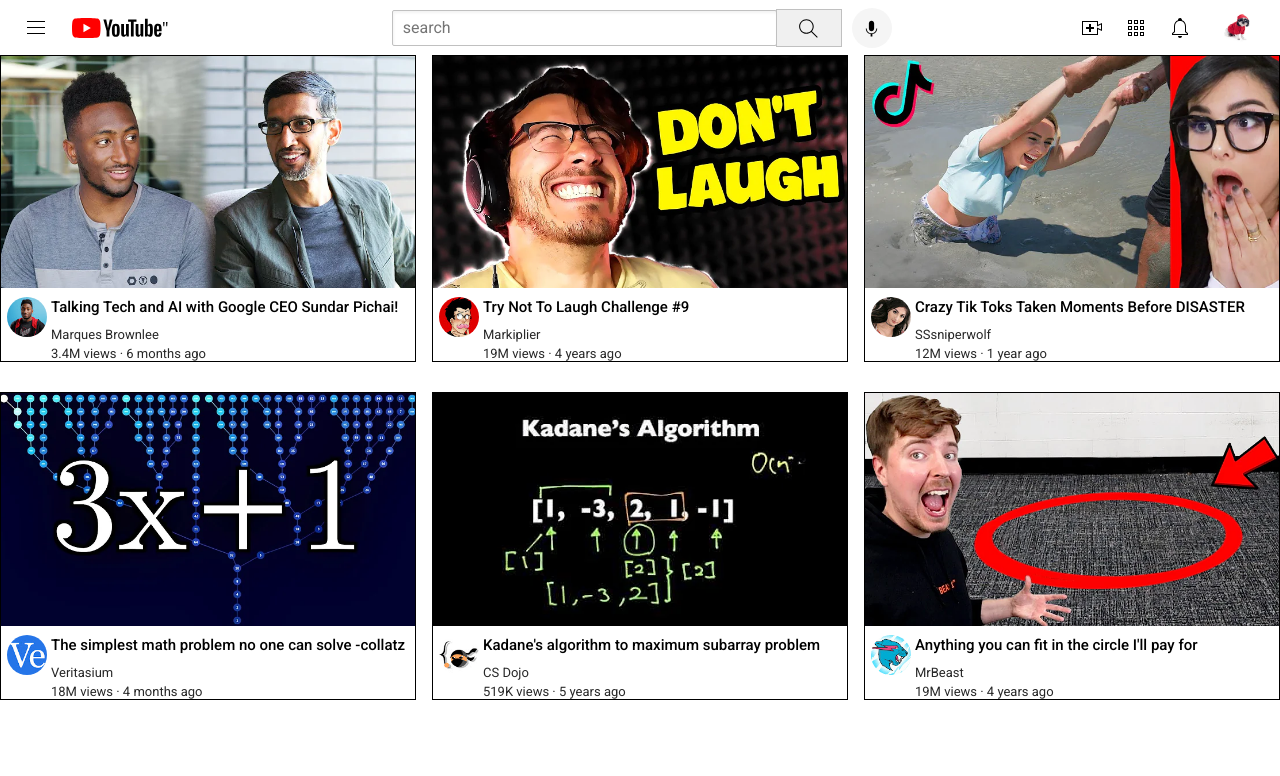
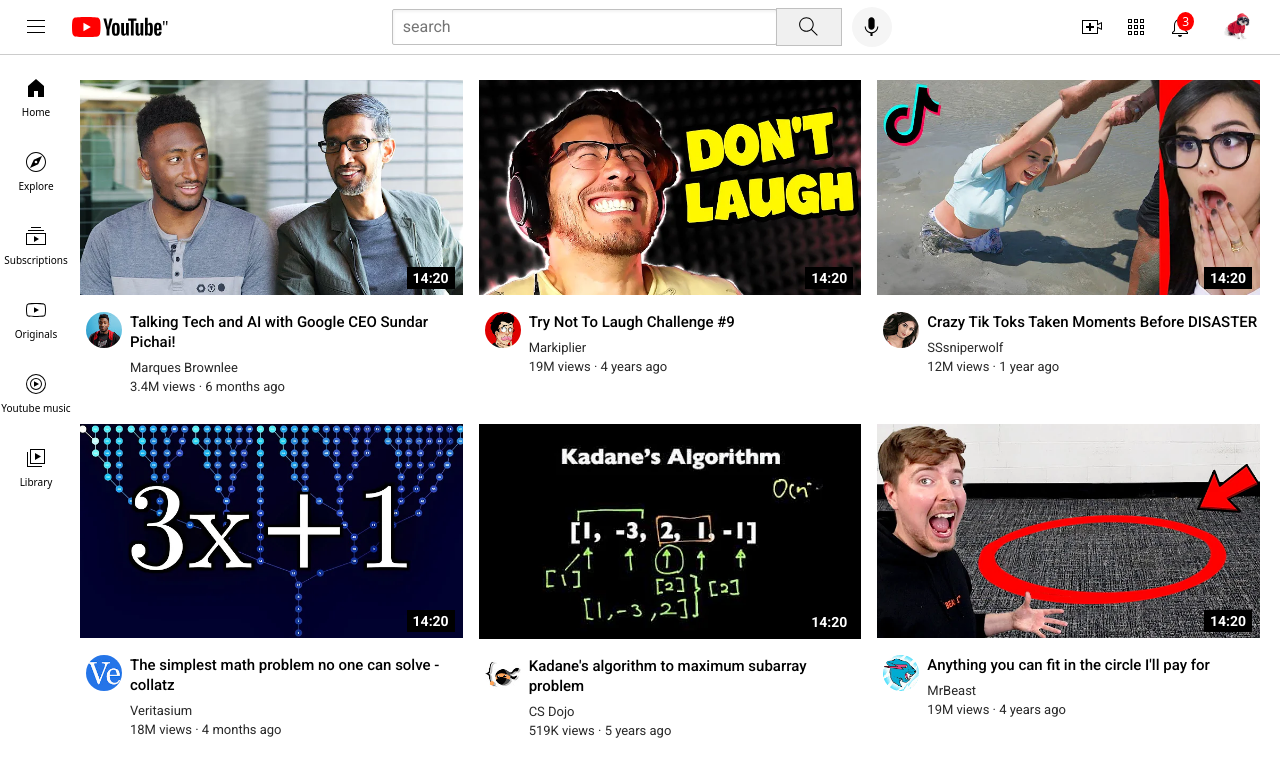
Before and after one commit to kartikchauhan13/youtube-clone, a plain HTML site: page index.html in a window 1280 px wide. Shown: the top 776 px of the page. Drawn offline with Linux system fonts and the light colour scheme.

Commit message:
add sidebar and tooltips

```diff
--- a/index.html
+++ b/index.html
@@ -5,7 +5,7 @@
     <link rel="preconnect" href="https://fonts.googleapis.com">
     <link rel="preconnect" href="https://fonts.gstatic.com" crossorigin>
     <link href="https://fonts.googleapis.com/css2?family=Roboto:wght@400;500;700&display=swap" rel="stylesheet">
-    <title>Youtube</title>
+    <title>yt clone</title>
     <meta charset="UTF-8" />
     <meta name="viewport" content="width=device-width" />
     <!--
@@ -15,6 +15,8 @@
     <link rel="stylesheet" href="styles/videos.css" />
     <link rel="stylesheet" href="styles/general.css" />
     <link rel="stylesheet" href="styles/header.css" />
+    <link rel="stylesheet" href="styles/sidebar.css" />
+
     <script src="https://cdnjs.cloudflare.com/ajax/libs/prettier/2.7.1/standalone.js"></script>
     <script type="module" src="script.js"></script>
 </head>
@@ -29,26 +31,65 @@
             <input type="text " placeholder="search" class="search-bar" />
             <button class="search-button">
                 <img class="search-icon" src="icons/search.svg">
+                <div class="tooltip">Search</div>
             </button>
             <button class="voice-search-button">
                 <img class="voice-search-icon" src="icons/voice-search-icon.svg">
+                <div class="tooltip">Search with your voice</div>
             </button>
         </div>
+
         <div class="right-section">
-        <img class="upload-icon" src="icons/upload.svg">
-        <img class="youtube-apps-icon" src="icons/youtube-apps.svg">
-        <img class="notifications-icon" src="icons/notifications.svg">
-        <img class="current-user-picture" src="profilePics/istockphoto-183541776-612x612.jpg">
-      </div>
+            <div class="upload-container">
+                <img class="upload-icon" src="icons/upload.svg">
+                <div class="tooltip">Create</div>
+            </div>
+            <div class="youtube-apps-container">
+                <img class="youtube-apps-icon" src="icons/youtube-apps.svg">
+                <div class="tooltip">Youtube apps</div>
+            </div>
+
+            <div class="notification-container">
+                <img class="notifications-icon" src="icons/notifications.svg">
+                <div class="counter">3</div>
+                <div class="tooltip">Notifications</div>
+            </div>
+            <img class="current-user-picture" src="profilePics/istockphoto-183541776-612x612.jpg">
+        </div>
+    </div>
+    <div class="sidebar">
+        <div class="sidebar-icon">
+            <img src="icons/home.svg" alt="home">
+            <div>Home</div>
+        </div>
+        <div class="sidebar-icon">
+            <img src="icons/explore.svg" alt="home">
+            <div>Explore</div>
+        </div>
+        <div class="sidebar-icon">
+            <img src="icons/subscriptions.svg" alt="home">
+            <div>Subscriptions</div>
+        </div>
+        <div class="sidebar-icon">
+            <img src="icons/originals.svg" alt="home">
+            <div>Originals</div>
+        </div>
+        <div class="sidebar-icon">
+            <img src="icons/youtube-music.svg" alt="home">
+            <div>Youtube music</div>
+        </div>
+        <div class="sidebar-icon">
+            <img src="icons/library.svg" alt="home">
+            <div>Library</div>
+        </div>
     </div>
 
     <div class="video-grid">
-        <!-- thumbnail -->
         <div class="video-preview">
-            <div>
+            <div class="img-container">
                 <img class="thumbnail" src="thumbnails/thumbnail-1.webp" />
+                <p>14:20</p>
             </div>
-            <!-- video info -->
             <div class="info">
                 <div class="video-profile"><img src="profilePics/channel-1.jpeg" alt="profile pic" class="profile-pic">
                 </div>
@@ -64,8 +105,9 @@
         </div>
 
         <div class="video-preview">
-            <div>
+            <div class="img-container">
                 <img class="thumbnail" src="thumbnails/thumbnail-2.webp" />
+                <p>14:20</p>
             </div>
             <div class="info">
                 <div class="video-profile"><img src="profilePics/channel-2.jpeg" alt="profile pic" class="profile-pic">
@@ -81,8 +123,9 @@
         </div>
 
         <div class="video-preview">
-            <div>
+            <div class="img-container">
                 <img class="thumbnail" src="thumbnails/thumbnail-3.webp" />
+                <p>14:20</p>
             </div>
             <!-- video info -->
             <div class="info">
@@ -99,8 +142,9 @@
         </div>
 
         <div class="video-preview">
-            <div>
+            <div class="img-container">
                 <img class="thumbnail" src="thumbnails/thumbnail-4.webp" />
+                <p>14:20</p>
             </div>
             <div class="info">
                 <div class="video-profile"><img src="profilePics/channel-4.jpeg" alt="profile pic" class="profile-pic">
@@ -116,8 +160,9 @@
             </div>
         </div>
         <div class="video-preview">
-            <div>
+            <div class="img-container">
                 <img class="thumbnail" src="thumbnails/thumbnail-5.webp" />
+                <p>14:20</p>
             </div>
             <!-- video info -->
             <div class="info">
@@ -134,8 +179,9 @@
             </div>
         </div>
         <div class="video-preview">
-            <div>
+            <div class="img-container">
                 <img class="thumbnail" src="thumbnails/thumbnail-6.webp" />
+                <p>14:20</p>
             </div>
             <div class="info">
                 <div class="video-profile"><img src="profilePics/channel-6.jpeg" alt="profile pic" class="profile-pic">
--- a/styles/general.css
+++ b/styles/general.css
@@ -1,6 +1,9 @@
-html, body {
-  height: 100%;
-  width: 100%;
+body {
+    height: 3000px;
+    width: 100%;
+    padding-top:80px;
+    padding-left:80px;
+    padding-right:20px;
 }
 * {
   box-sizing: border-box;
--- a/styles/header.css
+++ b/styles/header.css
@@ -3,6 +3,13 @@
     flex-direction:row;
     height:55px;
     justify-content: space-between;
+    position:fixed;
+    left:0;
+    right:0;
+    top:0;
+    background-color:white;
+    border-bottom:1px solid rgba(0,0,0,0.2);
+    z-index:100;
 }
 
 .middle-section{
@@ -58,7 +65,7 @@
 }
 .voice-search-icon{
     height:25px;
-    padding-top:4px;
+    margin-top:6px;
 }
 .voice-search-button{
 height: 40px;
@@ -88,9 +95,61 @@
 
 .notifications-icon {
   height: 24px;
+
 }
 
 .current-user-picture {
   height: 32px;
   border-radius: 16px;
 }
+.notification-container{
+    position: relative;
+}
+.counter{
+    position:absolute;
+    background-color:red;
+    color:white;
+    font-weight:500;
+    top:-3px;
+    right:-2px;
+    padding:1px 5px;
+    font-size:12px;
+    border-radius:50%;
+
+
+}
+.search-button,
+.voice-search-button,
+.upload-container,
+.youtube-apps-container,
+.notification-container{
+    position:relative;
+    display:flex;
+    flex-direction:column;
+    align-items:center;
+    cursor:pointer;
+
+}
+.search-button .tooltip,
+.voice-search-button .tooltip,
+.upload-container .tooltip,
+.youtube-apps-container .tooltip,
+.notification-container .tooltip{
+    position: absolute;
+    bottom:-40px;
+    background-color:rgb(140,140,140);
+    color:white;
+    padding:8px 6px;
+    border-radius:2px;
+    opacity:0;
+    transition:opacity 0.15s;
+    pointer-events: none;
+    white-space: nowrap;
+}
+.search-button:hover .tooltip,
+.voice-search-button:hover .tooltip,
+.upload-container:hover .tooltip,
+.youtube-apps-container:hover .tooltip,
+.notification-container:hover .tooltip{
+    opacity:1;
+}
--- /dev/null
+++ b/styles/sidebar.css
@@ -0,0 +1,30 @@
+.sidebar{
+    position:fixed;
+    left:0;
+    top:55px;
+    bottom:0;
+    width:72px;
+    padding-top:5px;
+    z-index:200;
+    cursor:pointer;
+}
+.sidebar-icon{
+    height:74px;
+    display:flex;
+    flex-direction:column;
+    justify-content:center;
+    align-items:center;
+    cursor:pointer;
+}
+.sidebar-icon>img{
+    height:24px;
+    width:24px;
+    margin-bottom:5px;
+
+}
+.sidebar-icon>div{
+    font-size:10px;
+}
+.sidebar-icon:hover{
+    background-color:rgb(234,234,234);
+}
--- a/styles/videos.css
+++ b/styles/videos.css
@@ -12,36 +12,39 @@
   display: block;
 }
 
-.video-preview {
-  border: 1px solid;
-}
 .video-grid{
     display:grid;
     grid-template-columns: 1fr 1fr 1fr;
     column-gap:16px;
     row-gap:30px;
 
+
 }
 .thumbnail {
   width: 100%;
-  margin-bottom:4px;
+    cursor: pointer;
+
 }
 .info{
     display: grid;
     grid-template-columns: 50px 1fr;
+    cursor: pointer;
 }
 
 
 .profile-pic{
-    width:40px;
+    width:36px;
+    height:36px;
     border-radius:50%;
     margin-left:6px;
+    margin-top:12px;
 }
 .video-title{
     font-size:15px;
     font-weight:500;
     line-height:20px;
-    margin-bottom:10px;
+    margin-bottom:8px;
+    margin-top:12px;
 }
 .video-author,.video-stats{
     font-size:13px;
@@ -54,3 +57,17 @@
 .video-stats{
     margin-top:4px;
 }
+.img-container{
+    position:relative;
+
+}
+.img-container>p{
+    background-color:black;
+    color:white;
+    position:absolute;
+    right:8px;
+    bottom:11px;
+    font-weight:bold;
+    font-size:14px;
+    padding:3px 6px;
+}
```
Also changed, not shown: icons/youtube-music.svg (added).
